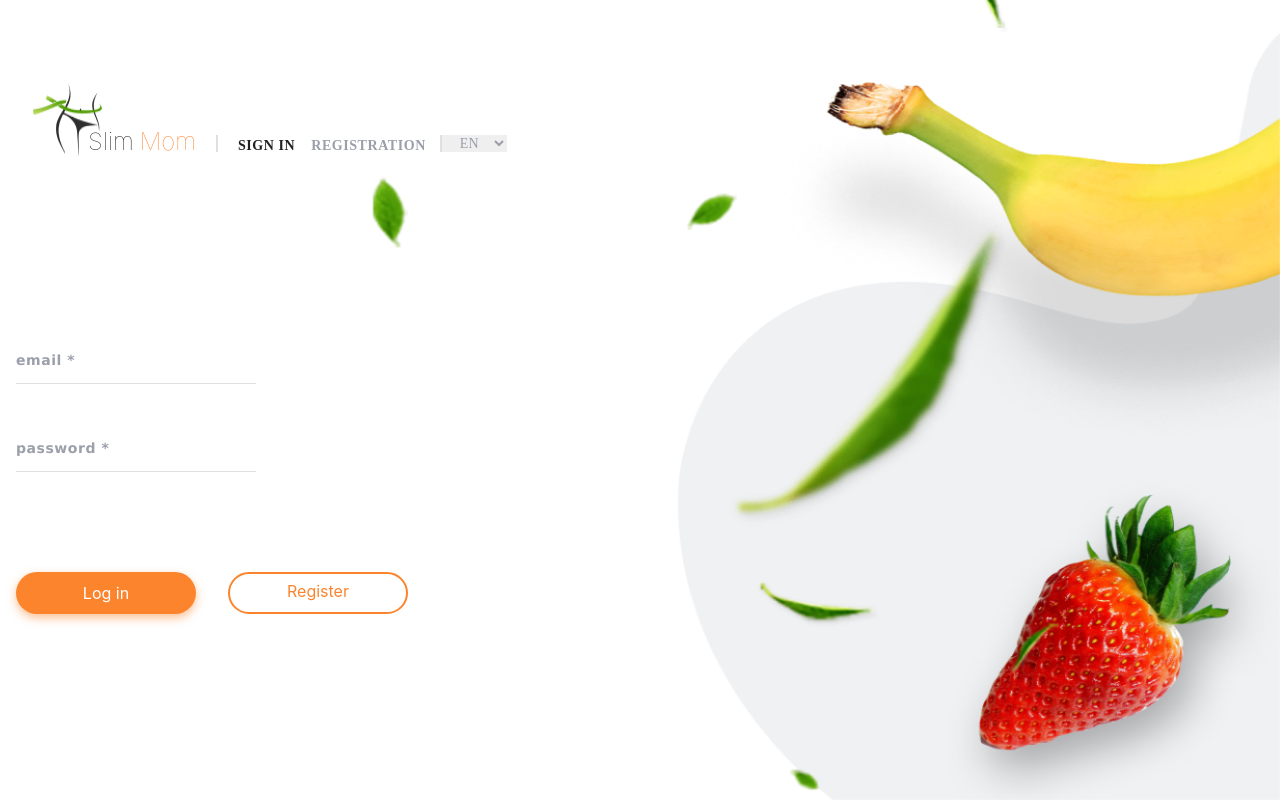
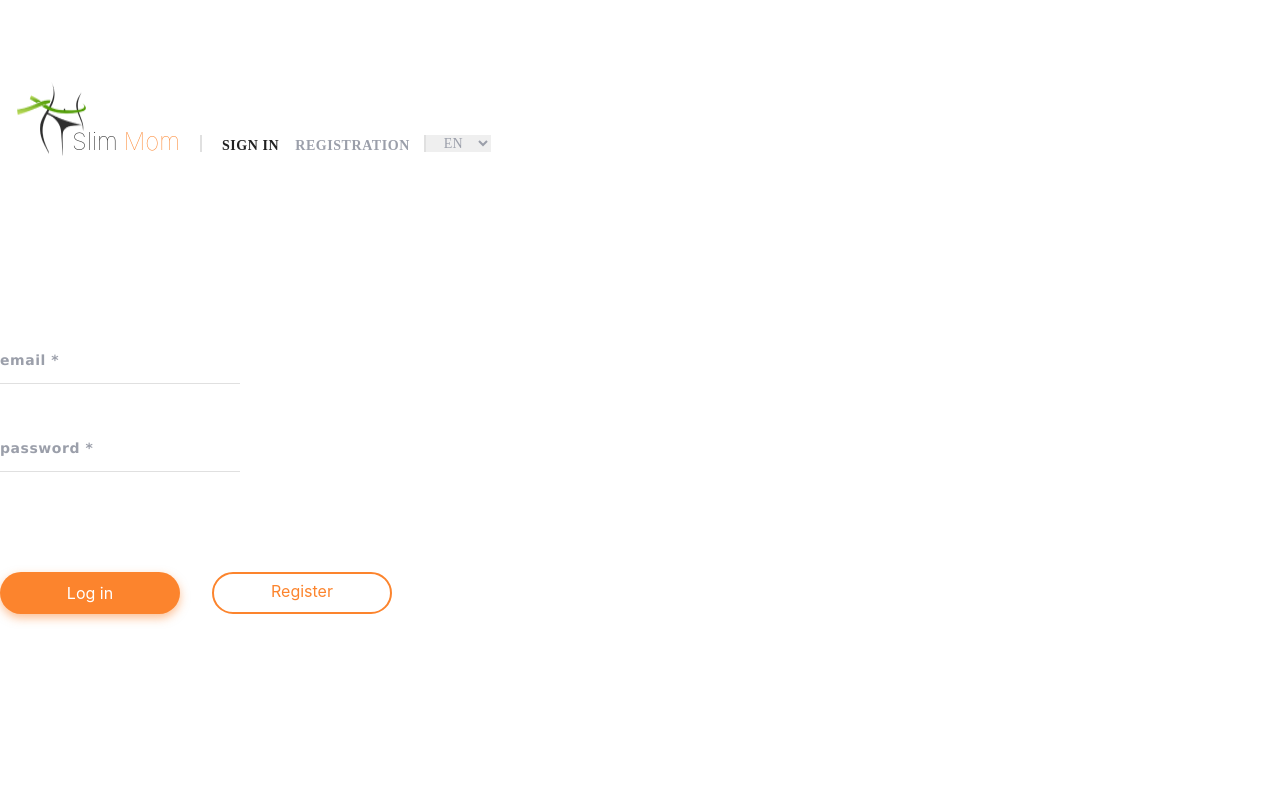
Before and after one commit to Tripoli80/slim-mom-front, a React (Create React App) app: page /singin in a window 1280 px wide. Built offline with nearby package versions, Linux system fonts and the light colour scheme.

Commit message:
delete container from App

```diff
--- a/src/components/App/App.js
+++ b/src/components/App/App.js
@@ -6,8 +6,6 @@ import { PublicRoute } from '../../redux/routes/RestrictedRoute';
 import { Layout } from 'components/Layout';
 import { useAuth } from '../../hooks/hooks';
 import { refreshUser } from 'redux/auth/authOperations';
-import Container from 'components/Container/Container';
-import { Image } from 'components/App/App.stiled';
 import DailyCaloriesForm from 'components/DailyCaloriesForm/DailyCaloriesForm';
 
 const DiaryPage = lazy(() => import('../../pages/DiaryPage'));
@@ -26,8 +24,6 @@ const App = () => {
     <b>Refreshing user...</b>
   ) : (
     <>
-      <Image />
-      <Container>
       <Routes>
         <Route path="/" element={<Layout />}>
           <Route index element={<DailyCaloriesForm />} />
@@ -52,7 +48,6 @@ const App = () => {
         </Route>
         <Route path="/diary" element={<DiaryPage />} />
       </Routes>
-      </Container>
     </>
   );
 };
--- a/src/components/AuthForms/AuthForm.styled.js
+++ b/src/components/AuthForms/AuthForm.styled.js
@@ -79,6 +79,11 @@ display: inline-block;
   border: none;
   border-bottom: 1px solid #E0E0E0;
 
+  :hover,
+  :focus {
+    border-color: #fc842d;
+  }
+
   &:focus ~ label,
   &:valid ~ label {
     top: 0;
```
Lines whose indentation alone changed are shown as unchanged.
